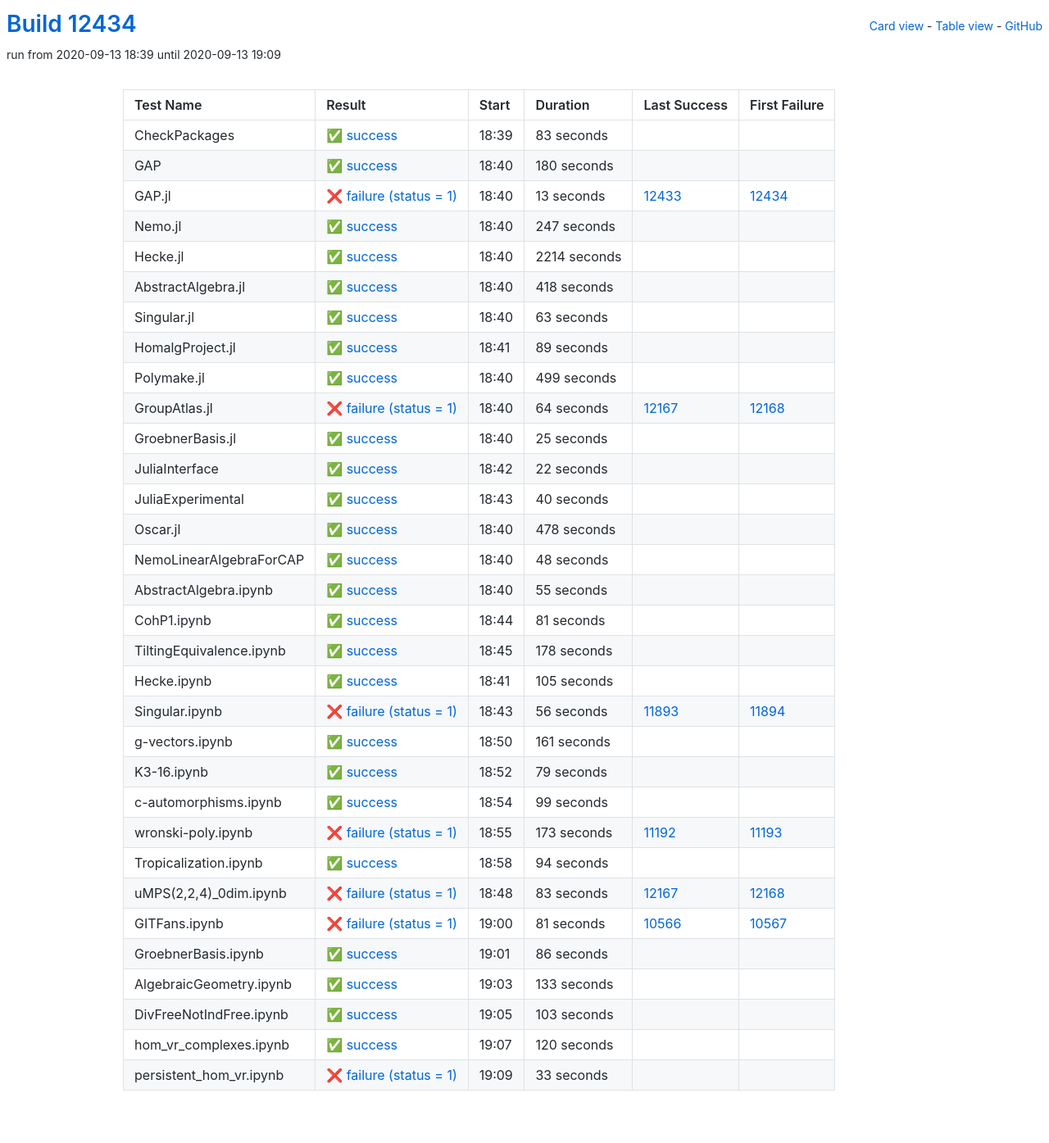
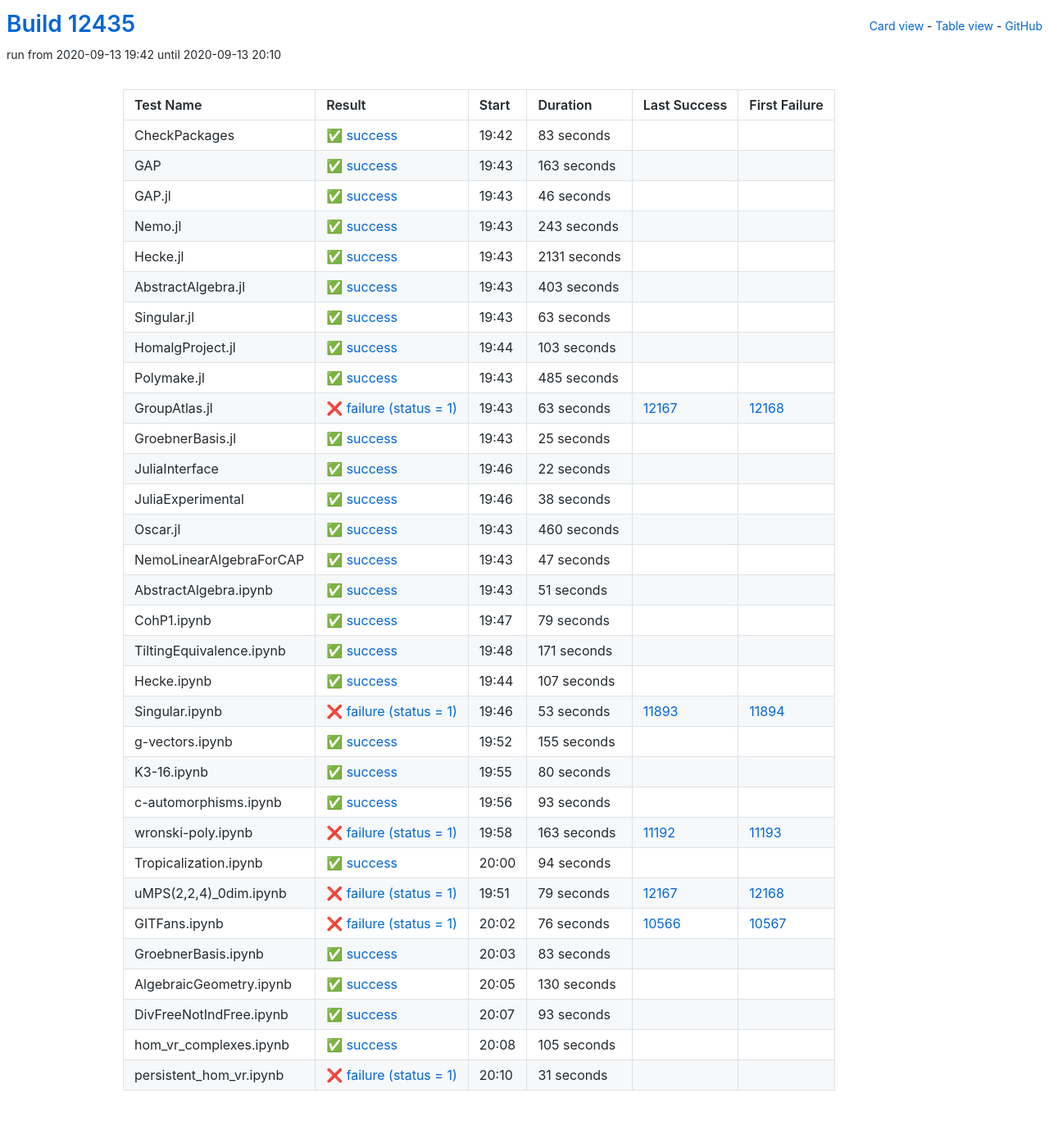
Before and after one commit to oscar-system/oscar-ci-status, a Jekyll site: the page built from table.html, in a window 1280 px wide. Shown: the whole page at 82% size. Built offline with Jekyll 4.4.1, drawn with Linux system fonts in a browser that asks for light colours.

Commit message:
Build #12435

```diff
--- a/_data/ci.yml
+++ b/_data/ci.yml
@@ -1,6 +1,6 @@
 ---
-build: 12434
-build_url: https://oscarci.mathematik.uni-kl.de/job/oscar/12434/
+build: 12435
+build_url: https://oscarci.mathematik.uni-kl.de/job/oscar/12435/
 job: oscar
 organization: oscar-system
 repo: oscar-ci-status
@@ -8,8 +8,8 @@
 tests:
 - name: CheckPackages
   id: checkpackages
-  log: https://oscarci.mathematik.uni-kl.de/job/oscar/12434/artifact/logs/build-12434/CheckPackages.log
-  start: 2020-09-13 18:39
+  log: https://oscarci.mathematik.uni-kl.de/job/oscar/12435/artifact/logs/build-12435/CheckPackages.log
+  start: 2020-09-13 19:42
   success: true
   exitcode: 0
   status: success
@@ -20,68 +20,68 @@
   first_failure_url:
 - name: GAP
   id: gap
-  log: https://oscarci.mathematik.uni-kl.de/job/oscar/12434/artifact/logs/build-12434/GAP.log
-  start: 2020-09-13 18:40
+  log: https://oscarci.mathematik.uni-kl.de/job/oscar/12435/artifact/logs/build-12435/GAP.log
+  start: 2020-09-13 19:43
   success: true
   exitcode: 0
   status: success
-  duration: 180
+  duration: 163
   last_success: false
   last_success_url:
   first_failure: false
   first_failure_url:
 - name: GAP.jl
   id: gap-jl
-  log: https://oscarci.mathematik.uni-kl.de/job/oscar/12434/artifact/logs/build-12434/GAP.jl.log
-  start: 2020-09-13 18:40
-  success: false
-  exitcode: 1
-  status: failure
-  duration: 13
-  last_success: 12433
-  last_success_url: https://oscarci.mathematik.uni-kl.de/job/oscar/12433/
-  first_failure: 12434
-  first_failure_url: https://oscarci.mathematik.uni-kl.de/job/oscar/12434/
-- name: Nemo.jl
-  id: nemo-jl
-  log: https://oscarci.mathematik.uni-kl.de/job/oscar/12434/artifact/logs/build-12434/Nemo.jl.log
-  start: 2020-09-13 18:40
+  log: https://oscarci.mathematik.uni-kl.de/job/oscar/12435/artifact/logs/build-12435/GAP.jl.log
+  start: 2020-09-13 19:43
   success: true
   exitcode: 0
   status: success
-  duration: 247
+  duration: 46
+  last_success: false
+  last_success_url:
+  first_failure: false
+  first_failure_url:
+- name: Nemo.jl
+  id: nemo-jl
+  log: https://oscarci.mathematik.uni-kl.de/job/oscar/12435/artifact/logs/build-12435/Nemo.jl.log
+  start: 2020-09-13 19:43
+  success: true
+  exitcode: 0
+  status: success
+  duration: 243
   last_success: false
   last_success_url:
   first_failure: false
   first_failure_url:
 - name: Hecke.jl
   id: hecke-jl
-  log: https://oscarci.mathematik.uni-kl.de/job/oscar/12434/artifact/logs/build-12434/Hecke.jl.log
-  start: 2020-09-13 18:40
+  log: https://oscarci.mathematik.uni-kl.de/job/oscar/12435/artifact/logs/build-12435/Hecke.jl.log
+  start: 2020-09-13 19:43
   success: true
   exitcode: 0
   status: success
-  duration: 2214
+  duration: 2131
   last_success: false
   last_success_url:
   first_failure: false
   first_failure_url:
 - name: AbstractAlgebra.jl
   id: abstractalgebra-jl
-  log: https://oscarci.mathematik.uni-kl.de/job/oscar/12434/artifact/logs/build-12434/AbstractAlgebra.jl.log
-  start: 2020-09-13 18:40
+  log: https://oscarci.mathematik.uni-kl.de/job/oscar/12435/artifact/logs/build-12435/AbstractAlgebra.jl.log
+  start: 2020-09-13 19:43
   success: true
   exitcode: 0
   status: success
-  duration: 418
+  duration: 403
   last_success: false
   last_success_url:
   first_failure: false
   first_failure_url:
 - name: Singular.jl
   id: singular-jl
-  log: https://oscarci.mathematik.uni-kl.de/job/oscar/12434/artifact/logs/build-12434/Singular.jl.log
-  start: 2020-09-13 18:40
+  log: https://oscarci.mathematik.uni-kl.de/job/oscar/12435/artifact/logs/build-12435/Singular.jl.log
+  start: 2020-09-13 19:43
   success: true
   exitcode: 0
   status: success
@@ -92,44 +92,44 @@
   first_failure_url:
 - name: HomalgProject.jl
   id: homalgproject-jl
-  log: https://oscarci.mathematik.uni-kl.de/job/oscar/12434/artifact/logs/build-12434/HomalgProject.jl.log
-  start: 2020-09-13 18:41
+  log: https://oscarci.mathematik.uni-kl.de/job/oscar/12435/artifact/logs/build-12435/HomalgProject.jl.log
+  start: 2020-09-13 19:44
   success: true
   exitcode: 0
   status: success
-  duration: 89
+  duration: 103
   last_success: false
   last_success_url:
   first_failure: false
   first_failure_url:
 - name: Polymake.jl
   id: polymake-jl
-  log: https://oscarci.mathematik.uni-kl.de/job/oscar/12434/artifact/logs/build-12434/Polymake.jl.log
-  start: 2020-09-13 18:40
+  log: https://oscarci.mathematik.uni-kl.de/job/oscar/12435/artifact/logs/build-12435/Polymake.jl.log
+  start: 2020-09-13 19:43
   success: true
   exitcode: 0
   status: success
-  duration: 499
+  duration: 485
   last_success: false
   last_success_url:
   first_failure: false
   first_failure_url:
 - name: GroupAtlas.jl
   id: groupatlas-jl
-  log: https://oscarci.mathematik.uni-kl.de/job/oscar/12434/artifact/logs/build-12434/GroupAtlas.jl.log
-  start: 2020-09-13 18:40
+  log: https://oscarci.mathematik.uni-kl.de/job/oscar/12435/artifact/logs/build-12435/GroupAtlas.jl.log
+  start: 2020-09-13 19:43
   success: false
   exitcode: 1
   status: failure
-  duration: 64
+  duration: 63
   last_success: 12167
   last_success_url: https://oscarci.mathematik.uni-kl.de/job/oscar/12167/
   first_failure: 12168
   first_failure_url: https://oscarci.mathematik.uni-kl.de/job/oscar/12168/
 - name: GroebnerBasis.jl
   id: groebnerbasis-jl
-  log: https://oscarci.mathematik.uni-kl.de/job/oscar/12434/artifact/logs/build-12434/GroebnerBasis.jl.log
-  start: 2020-09-13 18:40
+  log: https://oscarci.mathematik.uni-kl.de/job/oscar/12435/artifact/logs/build-12435/GroebnerBasis.jl.log
+  start: 2020-09-13 19:43
   success: true
   exitcode: 0
   status: success
@@ -140,8 +140,8 @@
   first_failure_url:
 - name: JuliaInterface
   id: juliainterface
-  log: https://oscarci.mathematik.uni-kl.de/job/oscar/12434/artifact/logs/build-12434/JuliaInterface.log
-  start: 2020-09-13 18:42
+  log: https://oscarci.mathematik.uni-kl.de/job/oscar/12435/artifact/logs/build-12435/JuliaInterface.log
+  start: 2020-09-13 19:46
   success: true
   exitcode: 0
   status: success
@@ -152,116 +152,56 @@
   first_failure_url:
 - name: JuliaExperimental
   id: juliaexperimental
-  log: https://oscarci.mathematik.uni-kl.de/job/oscar/12434/artifact/logs/build-12434/JuliaExperimental.log
-  start: 2020-09-13 18:43
+  log: https://oscarci.mathematik.uni-kl.de/job/oscar/12435/artifact/logs/build-12435/JuliaExperimental.log
+  start: 2020-09-13 19:46
   success: true
   exitcode: 0
   status: success
-  duration: 40
+  duration: 38
   last_success: false
   last_success_url:
   first_failure: false
   first_failure_url:
 - name: Oscar.jl
   id: oscar-jl
-  log: https://oscarci.mathematik.uni-kl.de/job/oscar/12434/artifact/logs/build-12434/Oscar.jl.log
-  start: 2020-09-13 18:40
+  log: https://oscarci.mathematik.uni-kl.de/job/oscar/12435/artifact/logs/build-12435/Oscar.jl.log
+  start: 2020-09-13 19:43
   success: true
   exitcode: 0
   status: success
-  duration: 478
+  duration: 460
   last_success: false
   last_success_url:
   first_failure: false
   first_failure_url:
 - name: NemoLinearAlgebraForCAP
   id: nemolinearalgebraforcap
-  log: https://oscarci.mathematik.uni-kl.de/job/oscar/12434/artifact/logs/build-12434/NemoLinearAlgebraForCAP.log
-  start: 2020-09-13 18:40
+  log: https://oscarci.mathematik.uni-kl.de/job/oscar/12435/artifact/logs/build-12435/NemoLinearAlgebraForCAP.log
+  start: 2020-09-13 19:43
   success: true
   exitcode: 0
   status: success
-  duration: 48
+  duration: 47
   last_success: false
   last_success_url:
   first_failure: false
   first_failure_url:
 - name: AbstractAlgebra.ipynb
   id: abstractalgebra-ipynb
-  log: https://oscarci.mathematik.uni-kl.de/job/oscar/12434/artifact/logs/build-12434/AbstractAlgebra.ipynb.log
-  start: 2020-09-13 18:40
+  log: https://oscarci.mathematik.uni-kl.de/job/oscar/12435/artifact/logs/build-12435/AbstractAlgebra.ipynb.log
+  start: 2020-09-13 19:43
   success: true
   exitcode: 0
   status: success
-  duration: 55
+  duration: 51
   last_success: false
   last_success_url:
   first_failure: false
   first_failure_url:
 - name: CohP1.ipynb
   id: cohp1-ipynb
-  log: https://oscarci.mathematik.uni-kl.de/job/oscar/12434/artifact/logs/build-12434/CohP1.ipynb.log
-  start: 2020-09-13 18:44
-  success: true
-  exitcode: 0
-  status: success
-  duration: 81
-  last_success: false
-  last_success_url:
-  first_failure: false
-  first_failure_url:
-- name: TiltingEquivalence.ipynb
-  id: tiltingequivalence-ipynb
-  log: https://oscarci.mathematik.uni-kl.de/job/oscar/12434/artifact/logs/build-12434/TiltingEquivalence.ipynb.log
-  start: 2020-09-13 18:45
-  success: true
-  exitcode: 0
-  status: success
-  duration: 178
-  last_success: false
-  last_success_url:
-  first_failure: false
-  first_failure_url:
-- name: Hecke.ipynb
-  id: hecke-ipynb
-  log: https://oscarci.mathematik.uni-kl.de/job/oscar/12434/artifact/logs/build-12434/Hecke.ipynb.log
-  start: 2020-09-13 18:41
-  success: true
-  exitcode: 0
-  status: success
-  duration: 105
-  last_success: false
-  last_success_url:
-  first_failure: false
-  first_failure_url:
-- name: Singular.ipynb
-  id: singular-ipynb
-  log: https://oscarci.mathematik.uni-kl.de/job/oscar/12434/artifact/logs/build-12434/Singular.ipynb.log
-  start: 2020-09-13 18:43
-  success: false
-  exitcode: 1
-  status: failure
-  duration: 56
-  last_success: 11893
-  last_success_url: https://oscarci.mathematik.uni-kl.de/job/oscar/11893/
-  first_failure: 11894
-  first_failure_url: https://oscarci.mathematik.uni-kl.de/job/oscar/11894/
-- name: g-vectors.ipynb
-  id: g-vectors-ipynb
-  log: https://oscarci.mathematik.uni-kl.de/job/oscar/12434/artifact/logs/build-12434/g-vectors.ipynb.log
-  start: 2020-09-13 18:50
-  success: true
-  exitcode: 0
-  status: success
-  duration: 161
-  last_success: false
-  last_success_url:
-  first_failure: false
-  first_failure_url:
-- name: K3-16.ipynb
-  id: k3-16-ipynb
-  log: https://oscarci.mathematik.uni-kl.de/job/oscar/12434/artifact/logs/build-12434/K3-16.ipynb.log
-  start: 2020-09-13 18:52
+  log: https://oscarci.mathematik.uni-kl.de/job/oscar/12435/artifact/logs/build-12435/CohP1.ipynb.log
+  start: 2020-09-13 19:47
   success: true
   exitcode: 0
   status: success
@@ -270,34 +210,94 @@
   last_success_url:
   first_failure: false
   first_failure_url:
-- name: c-automorphisms.ipynb
-  id: c-automorphisms-ipynb
-  log: https://oscarci.mathematik.uni-kl.de/job/oscar/12434/artifact/logs/build-12434/c-automorphisms.ipynb.log
-  start: 2020-09-13 18:54
+- name: TiltingEquivalence.ipynb
+  id: tiltingequivalence-ipynb
+  log: https://oscarci.mathematik.uni-kl.de/job/oscar/12435/artifact/logs/build-12435/TiltingEquivalence.ipynb.log
+  start: 2020-09-13 19:48
   success: true
   exitcode: 0
   status: success
-  duration: 99
+  duration: 171
+  last_success: false
+  last_success_url:
+  first_failure: false
+  first_failure_url:
+- name: Hecke.ipynb
+  id: hecke-ipynb
+  log: https://oscarci.mathematik.uni-kl.de/job/oscar/12435/artifact/logs/build-12435/Hecke.ipynb.log
+  start: 2020-09-13 19:44
+  success: true
+  exitcode: 0
+  status: success
+  duration: 107
+  last_success: false
+  last_success_url:
+  first_failure: false
+  first_failure_url:
+- name: Singular.ipynb
+  id: singular-ipynb
+  log: https://oscarci.mathematik.uni-kl.de/job/oscar/12435/artifact/logs/build-12435/Singular.ipynb.log
+  start: 2020-09-13 19:46
+  success: false
+  exitcode: 1
+  status: failure
+  duration: 53
+  last_success: 11893
+  last_success_url: https://oscarci.mathematik.uni-kl.de/job/oscar/11893/
+  first_failure: 11894
+  first_failure_url: https://oscarci.mathematik.uni-kl.de/job/oscar/11894/
+- name: g-vectors.ipynb
+  id: g-vectors-ipynb
+  log: https://oscarci.mathematik.uni-kl.de/job/oscar/12435/artifact/logs/build-12435/g-vectors.ipynb.log
+  start: 2020-09-13 19:52
+  success: true
+  exitcode: 0
+  status: success
+  duration: 155
+  last_success: false
+  last_success_url:
+  first_failure: false
+  first_failure_url:
+- name: K3-16.ipynb
+  id: k3-16-ipynb
+  log: https://oscarci.mathematik.uni-kl.de/job/oscar/12435/artifact/logs/build-12435/K3-16.ipynb.log
+  start: 2020-09-13 19:55
+  success: true
+  exitcode: 0
+  status: success
+  duration: 80
+  last_success: false
+  last_success_url:
+  first_failure: false
+  first_failure_url:
+- name: c-automorphisms.ipynb
+  id: c-automorphisms-ipynb
+  log: https://oscarci.mathematik.uni-kl.de/job/oscar/12435/artifact/logs/build-12435/c-automorphisms.ipynb.log
+  start: 2020-09-13 19:56
+  success: true
+  exitcode: 0
+  status: success
+  duration: 93
   last_success: false
   last_success_url:
   first_failure: false
   first_failure_url:
 - name: wronski-poly.ipynb
   id: wronski-poly-ipynb
-  log: https://oscarci.mathematik.uni-kl.de/job/oscar/12434/artifact/logs/build-12434/wronski-poly.ipynb.log
-  start: 2020-09-13 18:55
+  log: https://oscarci.mathematik.uni-kl.de/job/oscar/12435/artifact/logs/build-12435/wronski-poly.ipynb.log
+  start: 2020-09-13 19:58
   success: false
   exitcode: 1
   status: failure
-  duration: 173
+  duration: 163
   last_success: 11192
   last_success_url: https://oscarci.mathematik.uni-kl.de/job/oscar/11192/
   first_failure: 11193
   first_failure_url: https://oscarci.mathematik.uni-kl.de/job/oscar/11193/
 - name: Tropicalization.ipynb
   id: tropicalization-ipynb
-  log: https://oscarci.mathematik.uni-kl.de/job/oscar/12434/artifact/logs/build-12434/Tropicalization.ipynb.log
-  start: 2020-09-13 18:58
+  log: https://oscarci.mathematik.uni-kl.de/job/oscar/12435/artifact/logs/build-12435/Tropicalization.ipynb.log
+  start: 2020-09-13 20:00
   success: true
   exitcode: 0
   status: success
@@ -308,84 +308,84 @@
   first_failure_url:
 - name: uMPS(2,2,4)_0dim.ipynb
   id: umps-2-2-4-0dim-ipynb
-  log: https://oscarci.mathematik.uni-kl.de/job/oscar/12434/artifact/logs/build-12434/uMPS-2-2-4-_0dim.ipynb.log
-  start: 2020-09-13 18:48
+  log: https://oscarci.mathematik.uni-kl.de/job/oscar/12435/artifact/logs/build-12435/uMPS-2-2-4-_0dim.ipynb.log
+  start: 2020-09-13 19:51
   success: false
   exitcode: 1
   status: failure
-  duration: 83
+  duration: 79
   last_success: 12167
   last_success_url: https://oscarci.mathematik.uni-kl.de/job/oscar/12167/
   first_failure: 12168
   first_failure_url: https://oscarci.mathematik.uni-kl.de/job/oscar/12168/
 - name: GITFans.ipynb
   id: gitfans-ipynb
-  log: https://oscarci.mathematik.uni-kl.de/job/oscar/12434/artifact/logs/build-12434/GITFans.ipynb.log
-  start: 2020-09-13 19:00
+  log: https://oscarci.mathematik.uni-kl.de/job/oscar/12435/artifact/logs/build-12435/GITFans.ipynb.log
+  start: 2020-09-13 20:02
   success: false
   exitcode: 1
   status: failure
-  duration: 81
+  duration: 76
   last_success: 10566
   last_success_url: https://oscarci.mathematik.uni-kl.de/job/oscar/10566/
   first_failure: 10567
   first_failure_url: https://oscarci.mathematik.uni-kl.de/job/oscar/10567/
 - name: GroebnerBasis.ipynb
   id: groebnerbasis-ipynb
-  log: https://oscarci.mathematik.uni-kl.de/job/oscar/12434/artifact/logs/build-12434/GroebnerBasis.ipynb.log
-  start: 2020-09-13 19:01
+  log: https://oscarci.mathematik.uni-kl.de/job/oscar/12435/artifact/logs/build-12435/GroebnerBasis.ipynb.log
+  start: 2020-09-13 20:03
   success: true
   exitcode: 0
   status: success
-  duration: 86
+  duration: 83
   last_success: false
   last_success_url:
   first_failure: false
   first_failure_url:
 - name: AlgebraicGeometry.ipynb
   id: algebraicgeometry-ipynb
-  log: https://oscarci.mathematik.uni-kl.de/job/oscar/12434/artifact/logs/build-12434/AlgebraicGeometry.ipynb.log
-  start: 2020-09-13 19:03
+  log: https://oscarci.mathematik.uni-kl.de/job/oscar/12435/artifact/logs/build-12435/AlgebraicGeometry.ipynb.log
+  start: 2020-09-13 20:05
   success: true
   exitcode: 0
   status: success
-  duration: 133
+  duration: 130
   last_success: false
   last_success_url:
   first_failure: false
   first_failure_url:
 - name: DivFreeNotIndFree.ipynb
   id: divfreenotindfree-ipynb
-  log: https://oscarci.mathematik.uni-kl.de/job/oscar/12434/artifact/logs/build-12434/DivFreeNotIndFree.ipynb.log
-  start: 2020-09-13 19:05
+  log: https://oscarci.mathematik.uni-kl.de/job/oscar/12435/artifact/logs/build-12435/DivFreeNotIndFree.ipynb.log
+  start: 2020-09-13 20:07
   success: true
   exitcode: 0
   status: success
-  duration: 103
+  duration: 93
   last_success: false
   last_success_url:
   first_failure: false
   first_failure_url:
 - name: hom_vr_complexes.ipynb
   id: hom-vr-complexes-ipynb
-  log: https://oscarci.mathematik.uni-kl.de/job/oscar/12434/artifact/logs/build-12434/hom_vr_complexes.ipynb.log
-  start: 2020-09-13 19:07
+  log: https://oscarci.mathematik.uni-kl.de/job/oscar/12435/artifact/logs/build-12435/hom_vr_complexes.ipynb.log
+  start: 2020-09-13 20:08
   success: true
   exitcode: 0
   status: success
-  duration: 120
+  duration: 105
   last_success: false
   last_success_url:
   first_failure: false
   first_failure_url:
 - name: persistent_hom_vr.ipynb
   id: persistent-hom-vr-ipynb
-  log: https://oscarci.mathematik.uni-kl.de/job/oscar/12434/artifact/logs/build-12434/persistent_hom_vr.ipynb.log
-  start: 2020-09-13 19:09
+  log: https://oscarci.mathematik.uni-kl.de/job/oscar/12435/artifact/logs/build-12435/persistent_hom_vr.ipynb.log
+  start: 2020-09-13 20:10
   success: false
   exitcode: 1
   status: failure
-  duration: 33
+  duration: 31
   last_success: false
   last_success_url:
   first_failure: false
```
Also changed, not shown: README.md.
